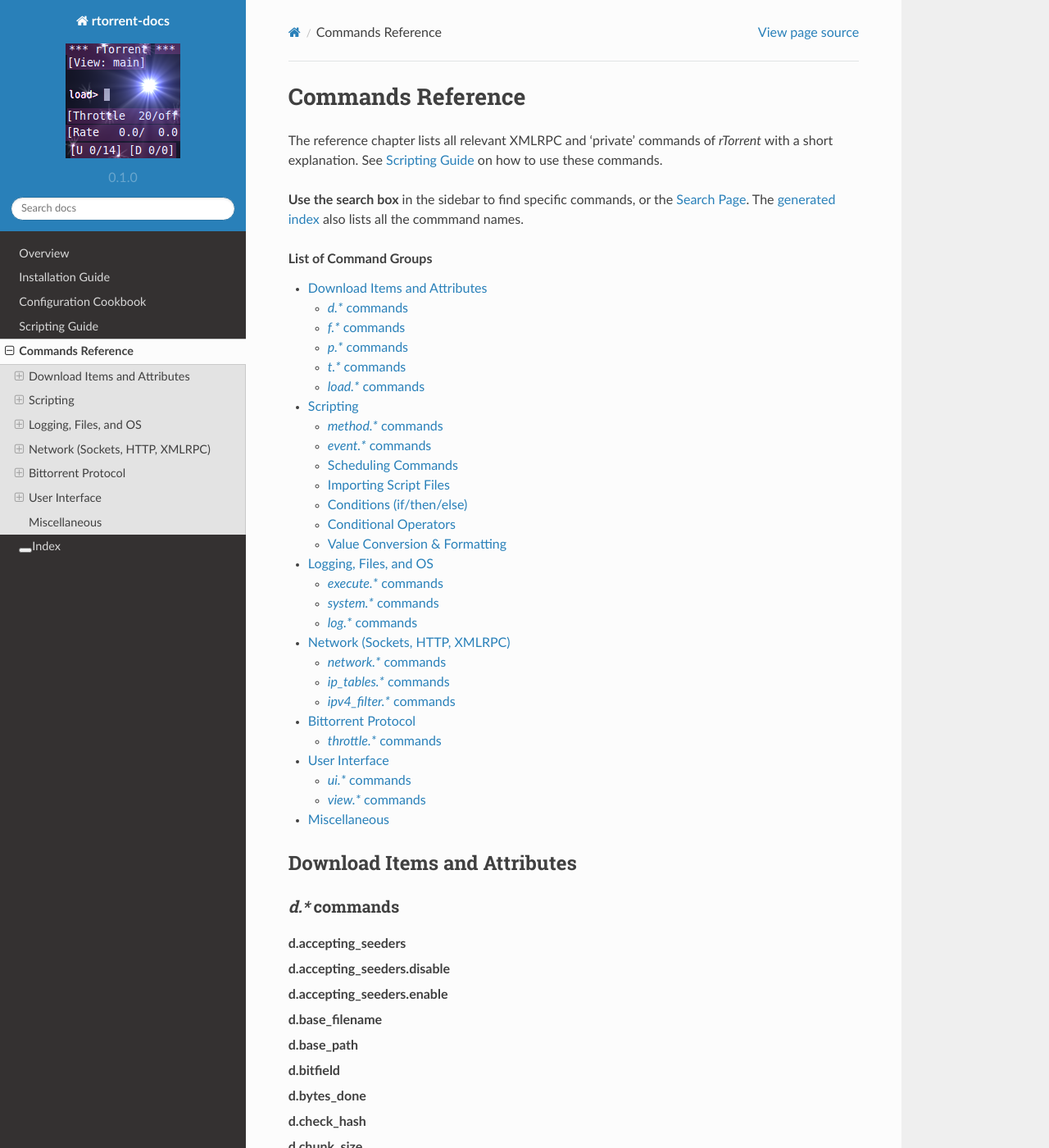
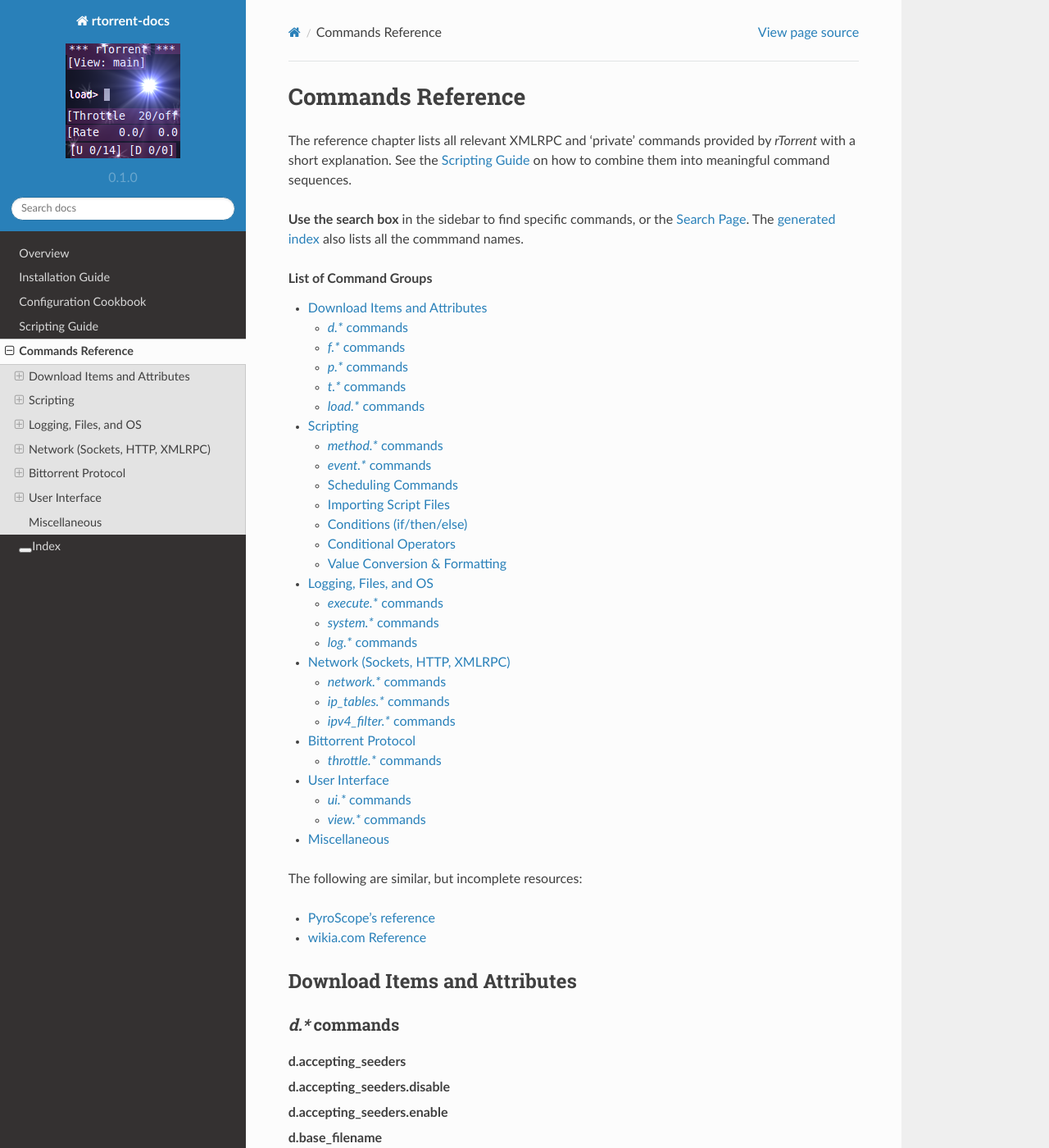
Before and after one commit to rtorrent-community/rtorrent-docs, a Sphinx documentation site: the page built from docs/cmd-ref.rst, in a window 1280 px wide and 1400 px high. Shown: the whole window at 82% size. Built offline with Sphinx 7.4.7 and the Read the Docs theme 2.0.0, drawn with Linux system fonts in a browser that asks for light colours.

Commit message:
links to other xmlrpc references

```diff
--- a/docs/cmd-ref.rst
+++ b/docs/cmd-ref.rst
@@ -2,8 +2,8 @@ Commands Reference
 ==================
 
 The reference chapter lists all relevant XMLRPC and ‘private’ commands
-of *rTorrent* with a short explanation.
-See :doc:`scripting` on how to use these commands.
+provided by *rTorrent* with a short explanation.
+See the :doc:`scripting` on how to combine them into meaningful command sequences.
 
 **Use the search box** in the sidebar to find specific commands,
 or the :ref:`search`.
@@ -12,6 +12,15 @@ The :ref:`generated index <genindex>` also lists all the commmand names.
 
 .. contents:: List of Command Groups
     :local:
+
+
+The following are similar, but incomplete resources:
+
+-  `PyroScope's reference`_
+-  `wikia.com Reference`_
+
+.. _PyroScope's reference: https://github.com/pyroscope/pyroscope/blob/wiki/RtXmlRpcReference.md
+.. _wikia.com Reference: http://scratchpad.wikia.com/wiki/RTorrentCommands
 
 
 Download Items and Attributes
```
